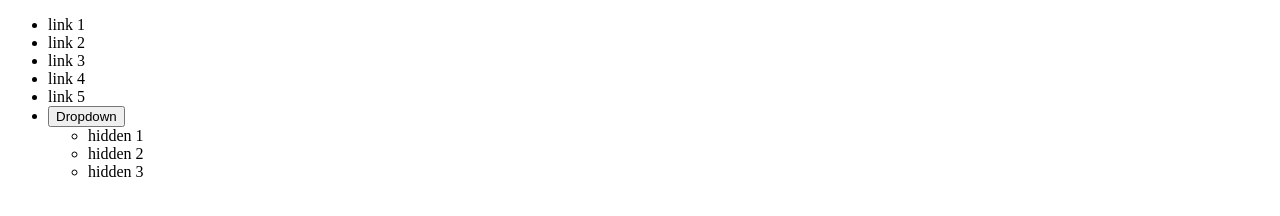
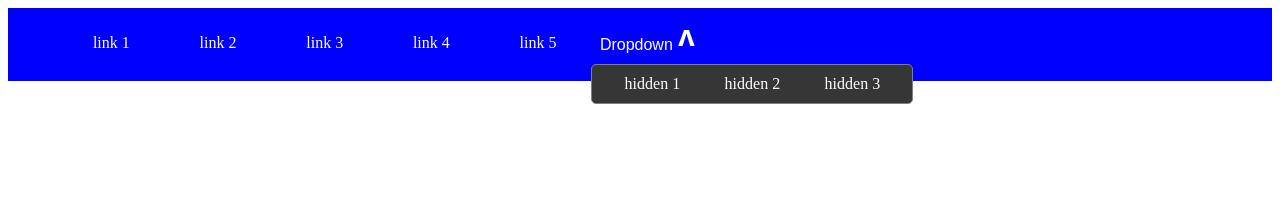
Before and after one commit to getTheDub/JS-Practice, a plain HTML site: page index.html in a window 1280 px wide. Both pictures are taken after a click on the button "Dropdown". Drawn offline with Linux system fonts and the light colour scheme.

Commit message:
Build and style dropdown

```diff
--- a/dynamic-ui-elements/dropdown.css
+++ b/dynamic-ui-elements/dropdown.css
@@ -0,0 +1,78 @@
+a {
+	color: unset;
+	text-decoration: none;
+}
+
+nav {
+	background-color: blue;
+	color: white;
+	padding: 10px;
+}
+
+ul {
+	list-style: none;
+	display: flex;
+}
+
+li {
+	flex: 1;
+	text-align: center;
+}
+
+#menu-bar {
+	width: 50vw;
+}
+.marlatte-drop {
+	position: relative;
+}
+
+.marlatte-drop-btn {
+	background: none;
+	border: none;
+	color: unset;
+	font-size: unset;
+	cursor: pointer;
+}
+
+.marlatte-drop-btn::after {
+	position: relative;
+	left: 5px;
+	display: inline-block;
+	content: 'v';
+	font-weight: bold;
+	font-size: 30px;
+	line-height: 10px;
+	transition: all 0.3s;
+}
+
+.marlatte-drop-btn:has(~ .marlatte-drop-content.expanded)::after {
+	transform: rotate(180deg);
+}
+
+.marlatte-drop-content {
+	position: absolute;
+	top: 30px;
+	height: 0;
+	overflow: hidden;
+	display: flex;
+	background-color: rgb(54, 54, 54);
+	transition: all 0.3s;
+}
+
+.marlatte-drop-content.expanded {
+	height: auto;
+	padding: 10px;
+	border: 1px solid grey;
+	border-radius: 5px;
+}
+
+.marlatte-drop-content > * {
+	flex: 1;
+	min-width: 100px;
+	display: flex;
+	justify-content: center;
+}
+
+.marlatte-drop-item {
+	display: block;
+}
--- /dev/null
+++ b/dynamic-ui-elements/index.js
@@ -0,0 +1,102 @@
+// ------------------------------------------------------- //
+// -------------------- DOM Factories -------------------- //
+// ------------------------------------------------------- //
+
+function elFactory(type, attributes, children = []) {
+	return { type, attributes, children };
+}
+
+function htmlFactory(obj) {
+	const el = document.createElement(obj.type);
+	const { attributes } = obj;
+
+	Object.entries(attributes).forEach((pair) => {
+		const key = pair[0];
+		const value = pair[1];
+		if (key !== 'dataset') {
+			el[key] = value;
+		} else {
+			// Special directions needed to set "data-" properties
+			Object.entries(value).forEach((prop) => {
+				const dataProp = prop[0];
+				const dataVal = prop[1];
+				el.dataset[dataProp] = dataVal;
+			});
+		}
+	});
+
+	obj.children?.forEach((child) => {
+		// Allows for conditionally adding children upstream by
+		// setting "" as the alternative to elFactory()
+		if (child) {
+			el.appendChild(htmlFactory(child));
+		}
+	});
+
+	return el;
+}
+
+// ------------------------------------------------------- //
+// ------------------ Dropdown Builder ------------------- //
+// ------------------------------------------------------- //
+
+function createDropdown(
+	dropdownName,
+	dropdownContent = [{ text: 'Replace Me!', link: '#' }]
+) {
+	const contentList = elFactory('ul', { classList: 'marlatte-drop-content' });
+
+	dropdownContent.forEach((item) => {
+		contentList.children.push(
+			elFactory('li', {}, [
+				elFactory('a', {
+					classList: 'marlatte-drop-item',
+					textContent: item.text,
+					href: item.link,
+				}),
+			])
+		);
+	});
+
+	const dropdownStructure = elFactory(
+		'li',
+		{ classList: 'marlatte-drop', dataset: { dropdownName } },
+		[
+			elFactory('button', {
+				type: 'button',
+				classList: 'marlatte-drop-btn',
+				textContent: 'Dropdown',
+				dataset: { dropTarget: dropdownName },
+			}),
+			contentList,
+		]
+	);
+	return htmlFactory(dropdownStructure);
+}
+
+function handleDropClick(e) {
+	document.querySelectorAll('.marlatte-drop').forEach((dropdown) => {
+		if (dropdown.dataset.dropdownName === e.target.dataset.dropTarget) {
+			dropdown
+				.querySelector('.marlatte-drop-content')
+				.classList.toggle('expanded');
+		}
+	});
+}
+
+function addDropListeners() {
+	document.querySelectorAll('.marlatte-drop-btn').forEach((button) => {
+		button.addEventListener('click', handleDropClick);
+	});
+}
+
+const hiddenLinks = [1, 2, 3].map((linkNum) => ({
+	text: `hidden ${linkNum}`,
+	link: '#',
+}));
+
+document
+	.getElementById('menu-bar')
+	.appendChild(createDropdown('drop-1', hiddenLinks));
+
+addDropListeners();
--- a/index.html
+++ b/index.html
@@ -8,27 +8,17 @@
 		<link rel="stylesheet" href="./dynamic-ui-elements/dropdown.css" />
 		<link rel="stylesheet" href="./dynamic-ui-elements/mobile-nav.css" />
 		<link rel="stylesheet" href="./dynamic-ui-elements/img-carousel.css" />
-		<script src="./dynamic-ui-elements/dropdown.js" defer></script>
-		<script src="./dynamic-ui-elements/mobile-nav.js" defer></script>
-		<script src="./dynamic-ui-elements/img-carousel.js" defer></script>
+		<script src="./dynamic-ui-elements/index.js" defer></script>
 	</head>
 	<body>
 		<section class="dropdown-container">
 			<nav>
-				<ul>
-					<li>link 1</li>
-					<li>link 2</li>
-					<li>link 3</li>
-					<li>link 4</li>
-					<li>link 5</li>
-					<li class="dropdown">
-						<button class="dropdown-btn">Dropdown</button>
-						<ul class="dropdown-content">
-							<li>hidden 1</li>
-							<li>hidden 2</li>
-							<li>hidden 3</li>
-						</ul>
-					</li>
+				<ul id="menu-bar">
+					<li><a href="#" class="standard-link">link 1</a></li>
+					<li><a href="#" class="standard-link">link 2</a></li>
+					<li><a href="#" class="standard-link">link 3</a></li>
+					<li><a href="#" class="standard-link">link 4</a></li>
+					<li><a href="#" class="standard-link">link 5</a></li>
 				</ul>
 			</nav>
 		</section>
```
Also changed, not shown: dynamic-ui-elements/package.json (added, +17 -0 lines), dynamic-ui-elements/.eslintrc.json (added), 1 other file.
